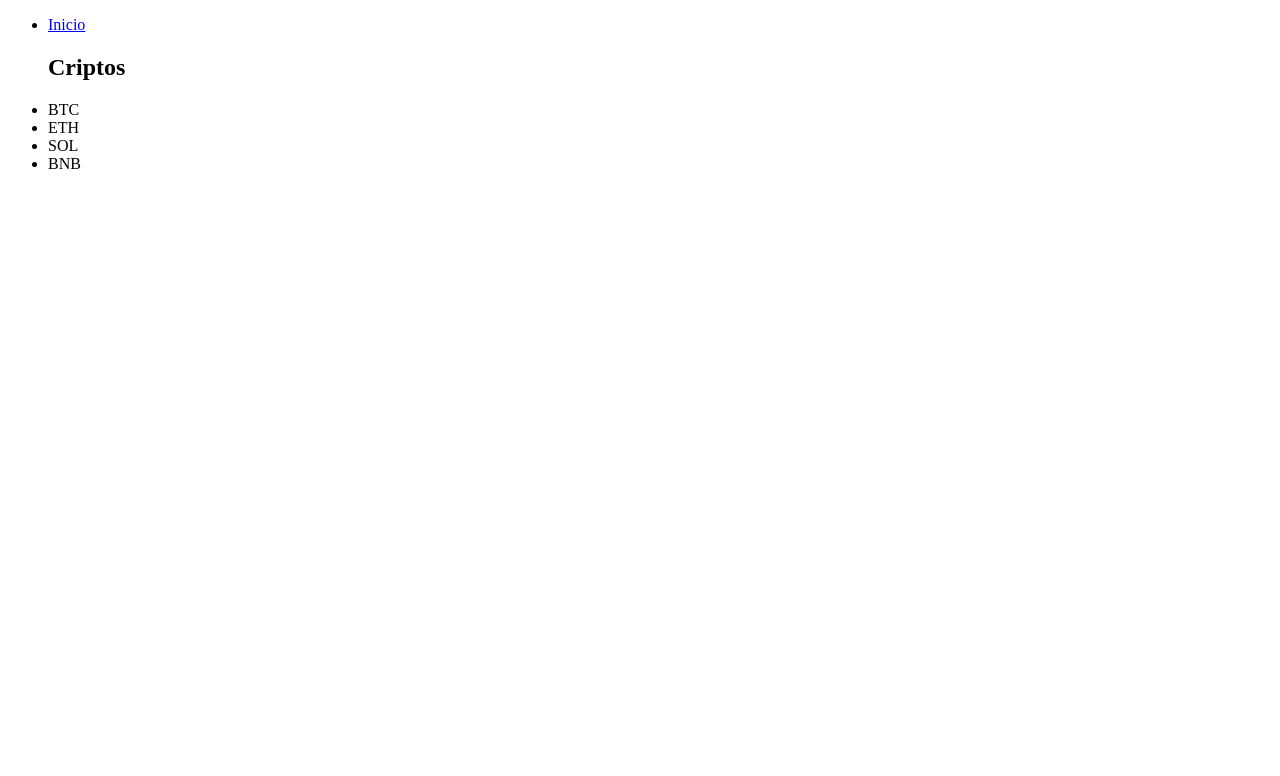
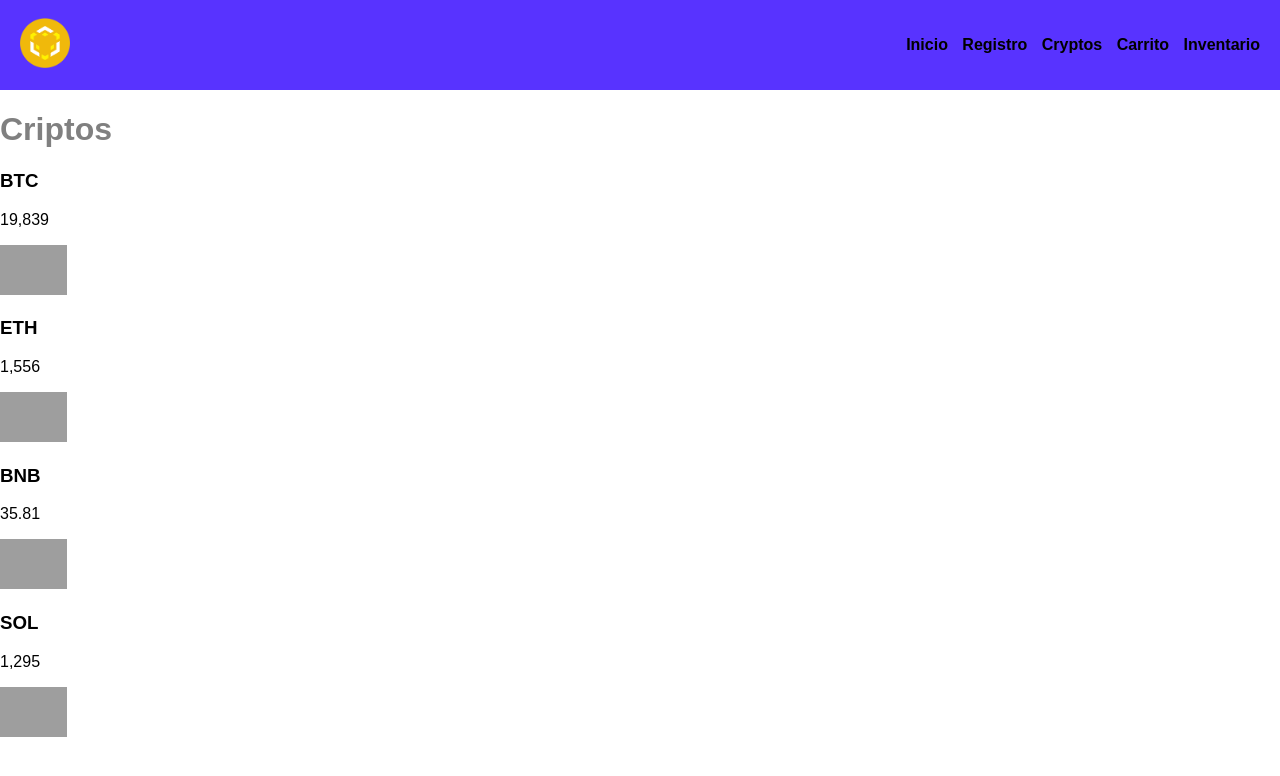
Before and after one commit to Fedeboc/ProyectoFinalflores, a plain HTML site: page ProyectoFinalFlores/Cryptos.html in a window 1280 px wide. Drawn offline with Linux system fonts and the light colour scheme; grey boxes are pictures that could not be loaded.

Commit message:
Add files via upload

```diff
--- a/ProyectoFinalFlores/Cryptos.html
+++ b/ProyectoFinalFlores/Cryptos.html
@@ -4,23 +4,38 @@
     <meta charset="UTF-8">
     <meta http-equiv="X-UA-Compatible" content="IE=edge">
     <meta name="viewport" content="width=device-width, initial-scale=1.0">
-    <title>Grow</title>
+    <link rel="stylesheet" href="css/2.css">
+    <title>Swap</title>
 </head>
 <body>
     <header class="hero">
-        <nav class="nav container">
-            <div class="nav__logo">
 
-            </div>
+        <div class="logo">
+           <a href="http://127.0.0.1:5500/ProyectoFinalFlores/Index.html"> <img src="Imagenes/4.png" alt=" "> </a>
+        </div>
 
-            <ul class="nav__link nav__link--menu">
-                <li class="nav__items">
-                    <a href="http://127.0.0.1:5500/ProyectoFinalFlores/Index.html" class="nav__links">Inicio</a>
-                </li>
+        <nav>
+            <a href="http://127.0.0.1:5500/ProyectoFinalFlores/Index.html" class="nav__links">Inicio</a>
+            <a href="http://127.0.0.1:5500/ProyectoFinalFlores/Registro.html" class="nav__links">Registro</a>
+            <a href="http://127.0.0.1:5500/ProyectoFinalFlores/Cryptos.html" class="nav__links">Cryptos</a>
+            <a href="http://127.0.0.1:5500/ProyectoFinalFlores/Carrito.html" class="nav__links">Carrito</a>
+            <a href="http://127.0.0.1:5500/ProyectoFinalFlores/Inventario.html" class="nav__links">Inventario</a>
+
+         </nav>
+        </header>
+
+    <div class="crypto">
     <h1>Criptos</h1>
+</div>
+      <!-- <div id="ulListado"></div> -->
+      <div class="contenedor">
+      <section id="crypto1">
+      <article>
+        <h3 class="descripcion"></h3>
+        <img src="" class="imagen">
+      </article>
+    </div>
 
-
-                <div id="ulListado"></div>
     <script src="./js/4.js"></script>
 </body>
 </html>
--- /dev/null
+++ b/ProyectoFinalFlores/css/2.css
@@ -0,0 +1,85 @@
+body  {
+    font-family: sans-serif;
+    margin: 0px;
+    background-color: white;
+    border-color: #5833FF;
+
+}
+
+a{
+    text-decoration: none;
+    color: black;
+}
+
+
+header {
+    display: flex;
+    min-height: 70px;
+    background-color: #5833FF;
+    justify-content: space-between;
+    align-items: center;
+    padding: 10px;
+}
+
+
+.inicio, h1 {
+    clear: #5833FF;
+
+}
+
+
+.inventario {
+    color:gray;
+}
+
+
+.carrito {
+    color: gray;
+}
+.crypto {
+    color: gray;
+}
+
+.logo {
+    display: flex;
+    align-items: center;
+}
+
+.logo img{
+    height: 50px;
+    margin-left: 10px;
+}
+
+nav a{
+    font-weight: 600;
+    padding-right: 10px;
+}
+
+nav a:hover {
+    color: white;
+}
+
+.contenedor img {
+    height: 50px;
+    background-color: #5833FF;
+}
+
+.formulario {
+        display: grid;
+        grid-template-columns: 650px  0px 500px;
+
+}
+
+
+
+
+
+
+@media (max-width:700px){
+    header{
+        flex-direction: column;
+    }
+    nav{
+        padding: 10px 0px;
+    }
+}
--- /dev/null
+++ b/ProyectoFinalFlores/js/1.js
@@ -0,0 +1 @@
+contenedor.innerHTML = "<h1><h1>&nbsp;&nbsp;&nbsp;&nbsp;&nbsp;&nbsp;&nbsp;&nbsp;&nbsp;&nbsp;&nbsp;&nbsp;&nbsp;&nbsp;&nbsp;&nbsp;&nbsp;&nbsp;&nbsp;&nbsp;&nbsp;&nbsp;&nbsp;&nbsp;&nbsp;&nbsp;&nbsp;&nbsp;&nbsp;&nbsp;&nbsp;&nbsp;&nbsp;&nbsp;&nbsp;&nbsp;&nbsp;&nbsp;&nbsp;&nbsp;&nbsp;&nbsp;&nbsp;&nbsp;&nbsp;&nbsp;&nbsp;&nbsp;&nbsp;&nbsp;&nbsp;&nbsp;&nbsp;&nbsp;&nbsp;&nbsp;&nbsp;&nbsp;&nbsp;&nbsp;&nbsp;&nbsp; Bienvenido a Swap     &nbsp;"
--- a/ProyectoFinalFlores/js/4.js
+++ b/ProyectoFinalFlores/js/4.js
@@ -1,30 +1,55 @@
-array= [
-    {
-        "modelo": "BTC",
-        "valor" : "19,839"
-    },
-    {
-        "modelo": "ETH",
-        "valor" : "1,556"
-    },
-    {
-        "modelo": "SOL",
-        "valor" : "1,295"
+let lasCryptos =[];
+let crypto1 = {
+    nombre: "",
+    valor: "",
+    imagen: "",
 
-    },
-    {
-        "modelo": "BNB",
-        "valor" : "35.81"
-    },]
+};
 
-function agregarElementos(){
-var lista=document.getElementById("ulListado");
-array.forEach(function(data,index){
-var linew= document.createElement("li");
-var contenido = document.createTextNode(data.modelo, data.valor);
-lista.appendChild(linew);
-linew.appendChild(contenido);
+crypto1 = {
+    descripcion:"BTC",
+    valor:"19,839",
+    imagen: "https://icons.iconarchive.com/icons/cjdowner/cryptocurrency-flat/1024/Bitcoin-BTC-icon.png",
+}
 
-})
+lasCryptos.push(crypto1);
+
+crypto1 = {
+    descripcion:"ETH",
+    valor:"1,556",
+    imagen:"https://icons.iconarchive.com/icons/cjdowner/cryptocurrency-flat/1024/Ethereum-ETH-icon.png",
 }
-agregarElementos();
+
+lasCryptos.push(crypto1);
+
+crypto1 = {
+    descripcion:"BNB",
+    valor:"35.81",
+    imagen:"https://icons.iconarchive.com/icons/cjdowner/cryptocurrency-flat/1024/Binance-Coin-BNB-icon.png",
+}
+
+lasCryptos.push(crypto1);
+
+crypto1 = {
+    descripcion:"SOL",
+    valor:"1,295",
+    imagen:"https://upload.wikimedia.org/wikipedia/en/thumb/b/b9/Solana_logo.png/252px-Solana_logo.png",
+}
+
+lasCryptos.push(crypto1);
+
+document.querySelector("#crypto1").innerHTML = armaTemplate();
+
+
+function armaTemplate(){
+    let template = '';
+    for (let i = 0; i < lasCryptos.length; i++) {
+
+        template += `<article>
+                    <h3 class="descripcion">${lasCryptos[i].descripcion}</h3>
+                    <p class="descripcion">${lasCryptos[i].valor}</p>
+                    <img src="${lasCryptos[i].imagen}" class="imagen">
+                    </article>`
+    }
+    return template;
+}
--- a/ProyectoFinalFlores/js/5.js
+++ b/ProyectoFinalFlores/js/5.js
@@ -1,11 +1,11 @@
 let contenedor = document.getElementById("contenedor");
- contenedor.innerHTML = "<h1>Inventario</h1>"
+
 
  fetch("./Json/Data.json")
  .then((response) => response.json())
  .then((data) => {
    data.forEach((item) => {
-     let li = document.createElement("lu");
+     let li = document.createElement("p");
      li.innerHTML = `
      <h2>${item.id}</h2>
      <p>Fondos: ${item.nombre}</p>
```
Also changed, not shown: ProyectoFinalFlores/Carrito.html (+18 -11 lines), ProyectoFinalFlores/Index.html (+22 -21 lines), ProyectoFinalFlores/Inventario.html (+19 -12 lines), ProyectoFinalFlores/Registro.html (+41 -7 lines), ProyectoFinalFlores/Imagenes/4.png (added), ProyectoFinalFlores/Imagenes/BNB.png (added), ProyectoFinalFlores/Imagenes/BTC.png (added), ProyectoFinalFlores/Imagenes/ETH.png (added), ProyectoFinalFlores/Imagenes/SOL.png (added).
